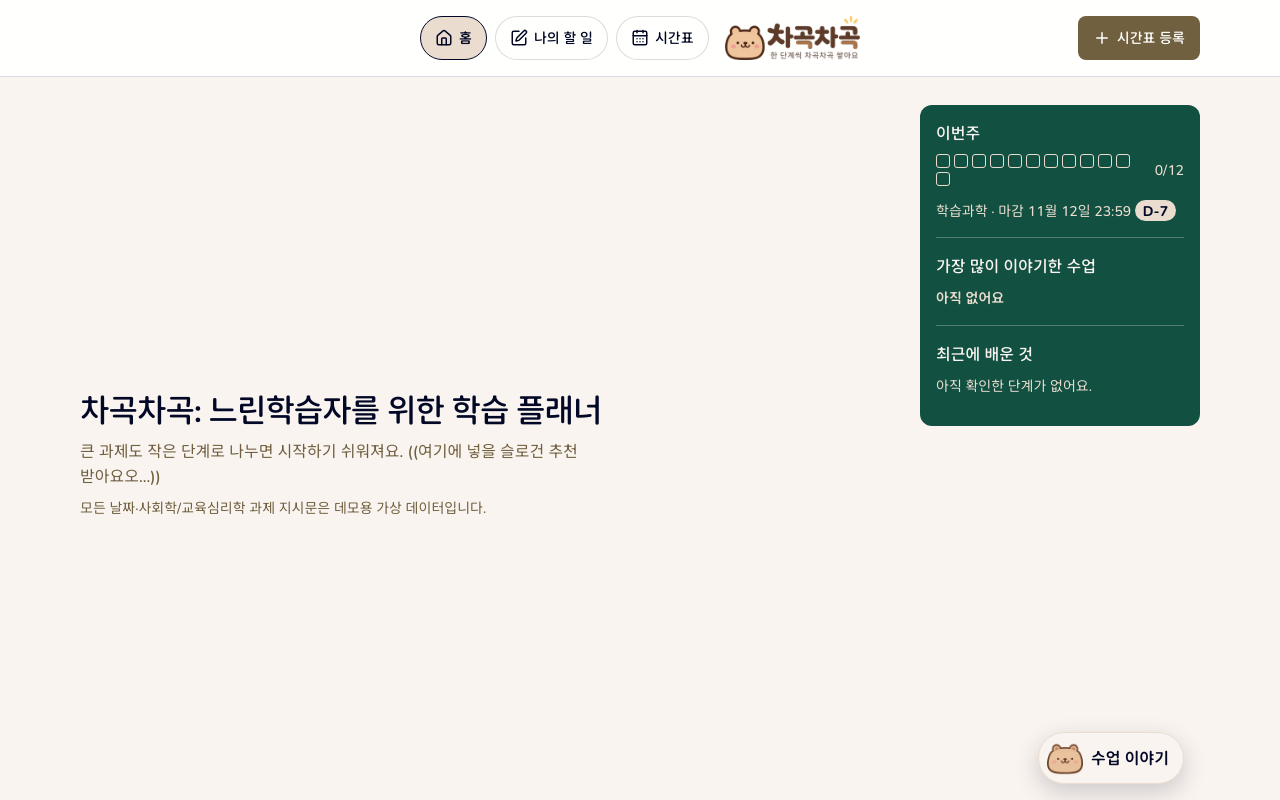
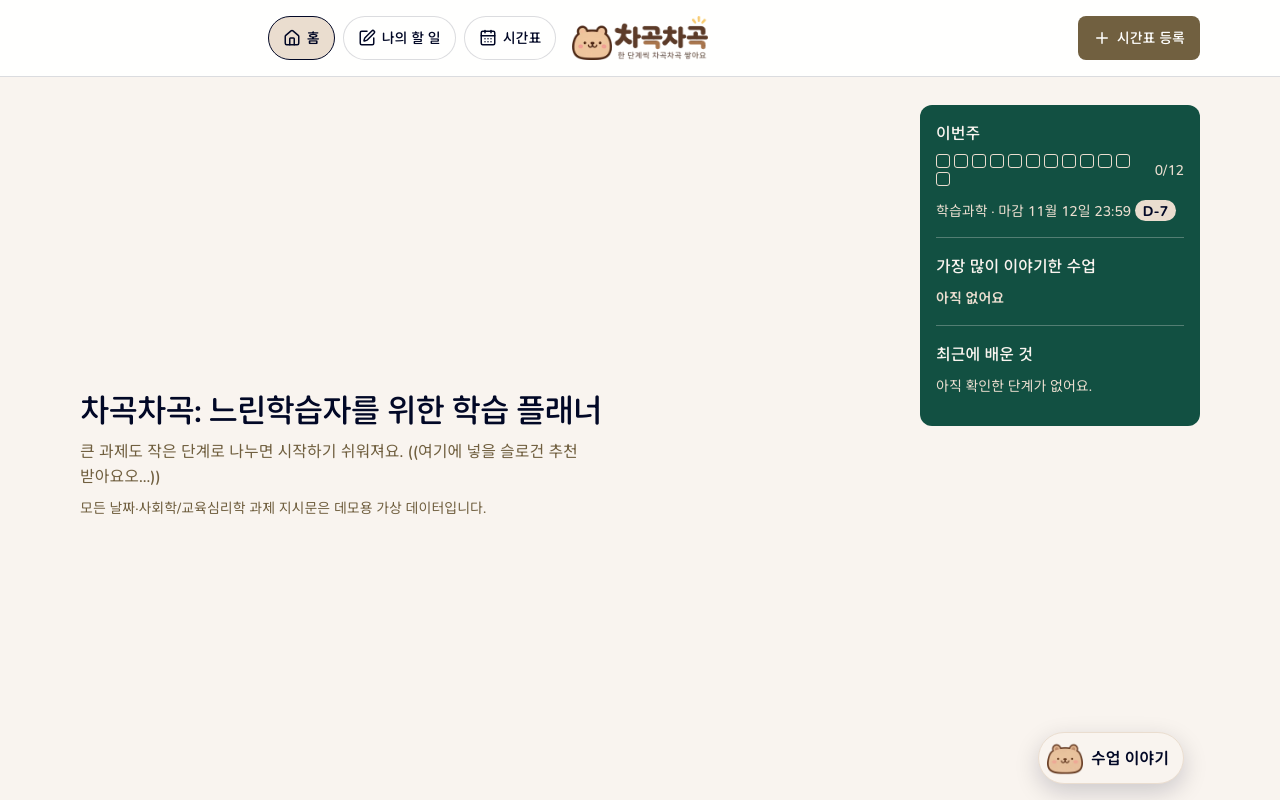
Before and after one commit to yonseiminji/LearningScience, a React (Vite) app: page / in a window 1280 px wide. Shown: the top 800 px of the page. Built offline with nearby package versions, Linux system fonts and the light colour scheme.

Commit message:
Update App.css

```diff
--- a/src/App.css
+++ b/src/App.css
@@ -308,16 +308,32 @@ h3 { margin: 0 0 8px; font-size: var(--fs-section); font-weight: 600; line-heigh
     grid-template-columns: minmax(0, 1.4fr) minmax(240px, 0.8fr);
   }
 
-  /* 내비게이션 + 로고 중앙 정렬 */
+  /* 상단 바를 3개 영역으로 분리 */
   .bar {
-    justify-content: center;
-    position: relative;
+    display: grid;
+    grid-template-columns: 1fr auto 1fr;
+    align-items: center;
+    gap: 16px;
+    position: static;
   }
 
-  /* 시간표 등록 버튼은 오른쪽에 유지 */
+  /* 메뉴는 왼쪽 */
+  .nav {
+    grid-column: 1;
+    justify-self: end;
+  }
+
+  /* 차곡차곡 로고는 정중앙 */
+  .logo {
+    grid-column: 2;
+    justify-self: center;
+  }
+
+  /* 시간표 등록은 오른쪽 */
   .register {
-    position: absolute;
-    right: 0;
+    grid-column: 3;
+    justify-self: end;
+    position: static;
     margin-left: 0;
   }
 }
```
